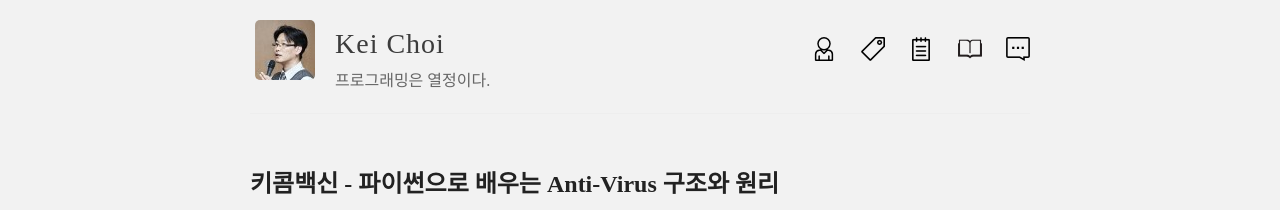
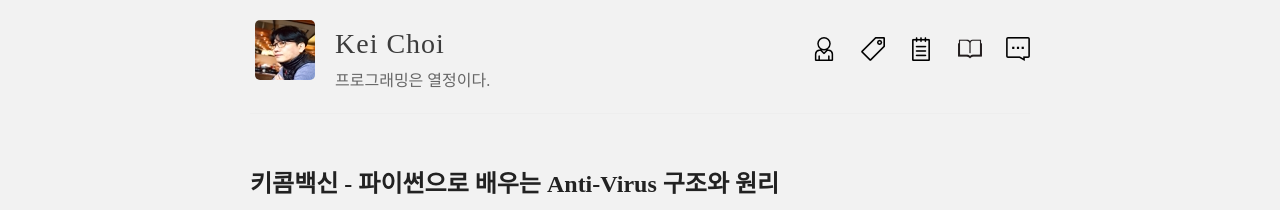
Before and after one commit to hanul93/hanul93.github.com, a Jekyll site: the page built from index.html, in a window 1280 px wide. Shown: the top 210 px of the page. Built offline with Jekyll 4.4.1, drawn with Linux system fonts in a browser that asks for light colours; the list of posts is cut into pages by our own code.

Commit message:
사진 변경

```diff
--- a/_config.yml
+++ b/_config.yml
@@ -9,7 +9,7 @@
 description: 프로그래밍은 열정이다.
 
 # URL of your avatar or profile pic (you could use your GitHub profile pic)
-avatar: /images/0-P7RVJK9yotObcYbc.jpg
+avatar: /images/115910000s.jpg
 
 #
 # Flags below are optional
```
Also changed, not shown: images/115910000s.jpg (added).
